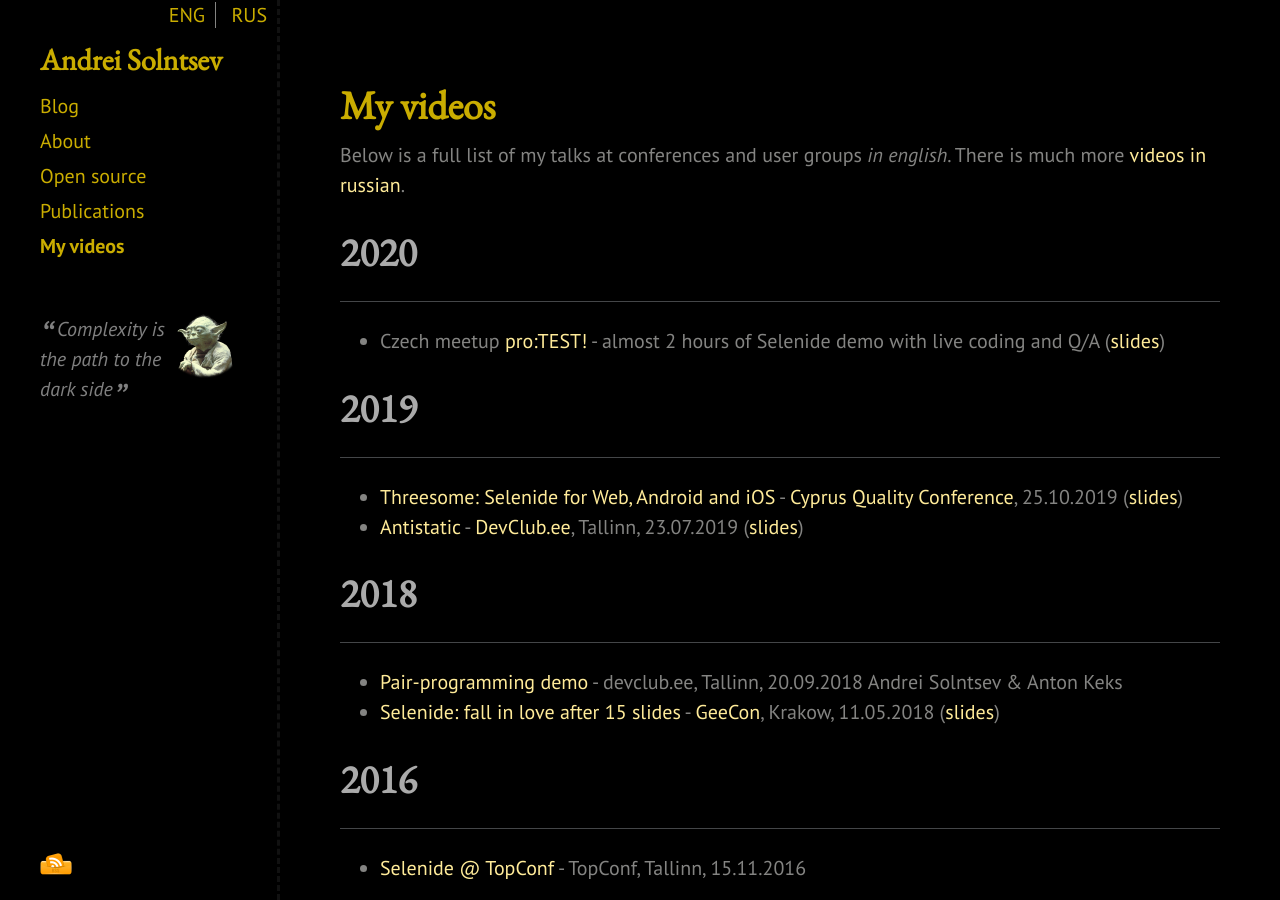
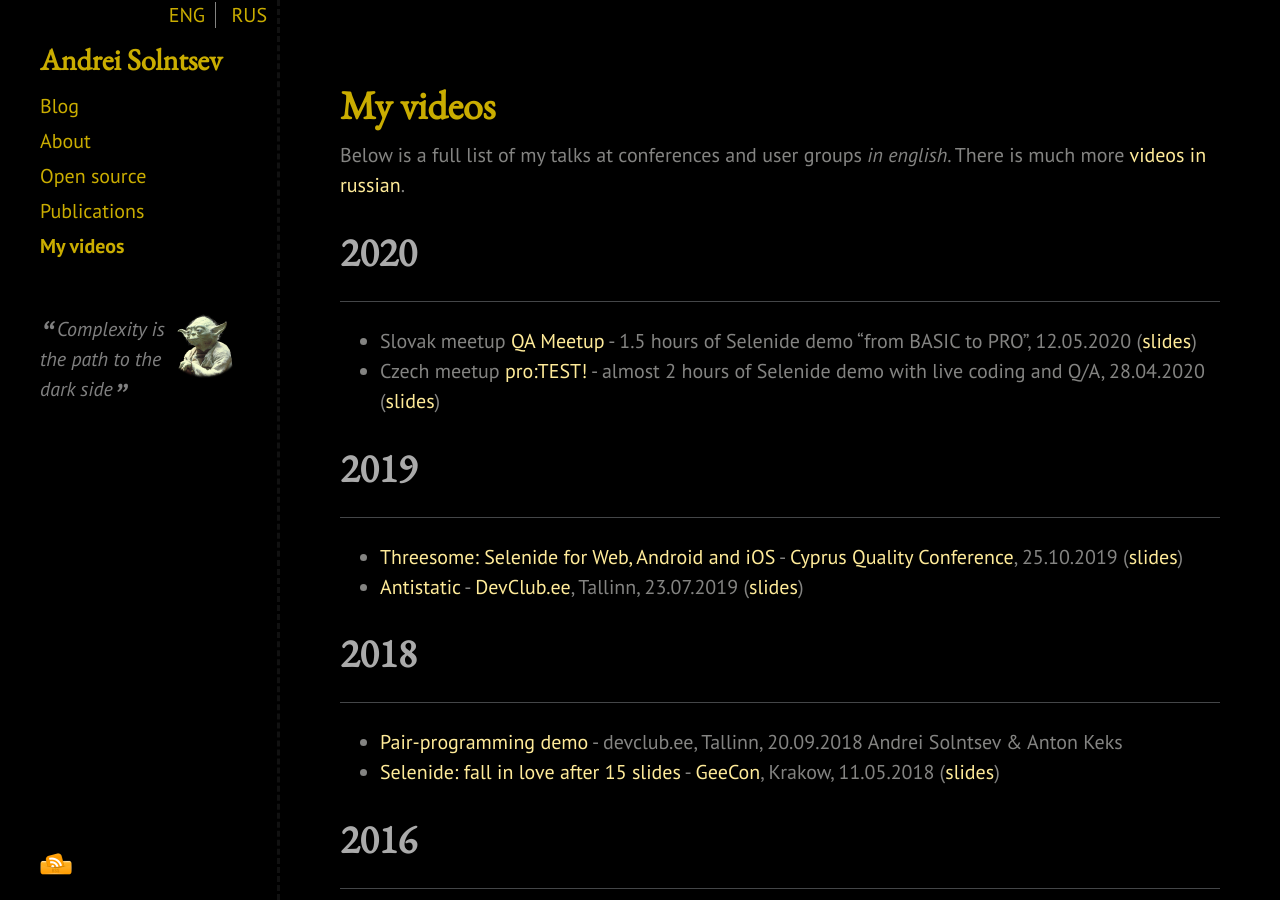
Before and after one commit to asolntsev/asolntsev.github.io, a Jekyll site: the page built from en/video.md, in a window 1280 px wide and 900 px high. Built offline with Jekyll 4.4.1, drawn with Linux system fonts in a browser that asks for light colours; nearby versions of some CDN libraries.

Commit message:
add video from QA Meetup 12.05.2020

```diff
--- a/en/video.md
+++ b/en/video.md
@@ -8,7 +8,8 @@
 
 # 2020
 * * *
-* Czech meetup [pro:TEST!](https://www.youtube.com/watch?v=1d-nKyeTH2Y) - almost 2 hours of Selenide demo with live coding and Q/A  ([slides](https://docs.google.com/presentation/d/1u6oNkRKDO2PMpmZPKzK2NuVC9eYxVni5EdtiMxsl3tc/edit?usp=sharing))
+* Slovak meetup [QA Meetup](https://www.youtube.com/watch?v=aFqZ6dbUJIw&feature=emb_logo) - 1.5 hours of Selenide demo "from BASIC to PRO", 12.05.2020   ([slides](https://docs.google.com/presentation/d/1wx5qMbvcM2LwhxSviO-F6DAWXY6o-CyXNSflzxbbbnc/edit?usp=sharing))
+* Czech meetup [pro:TEST!](https://www.youtube.com/watch?v=1d-nKyeTH2Y) - almost 2 hours of Selenide demo with live coding and Q/A,  28.04.2020  ([slides](https://docs.google.com/presentation/d/1u6oNkRKDO2PMpmZPKzK2NuVC9eYxVni5EdtiMxsl3tc/edit?usp=sharing))
 
 # 2019
 * * *
```
Also changed, not shown: ru/video.md (+2 -1 lines).
